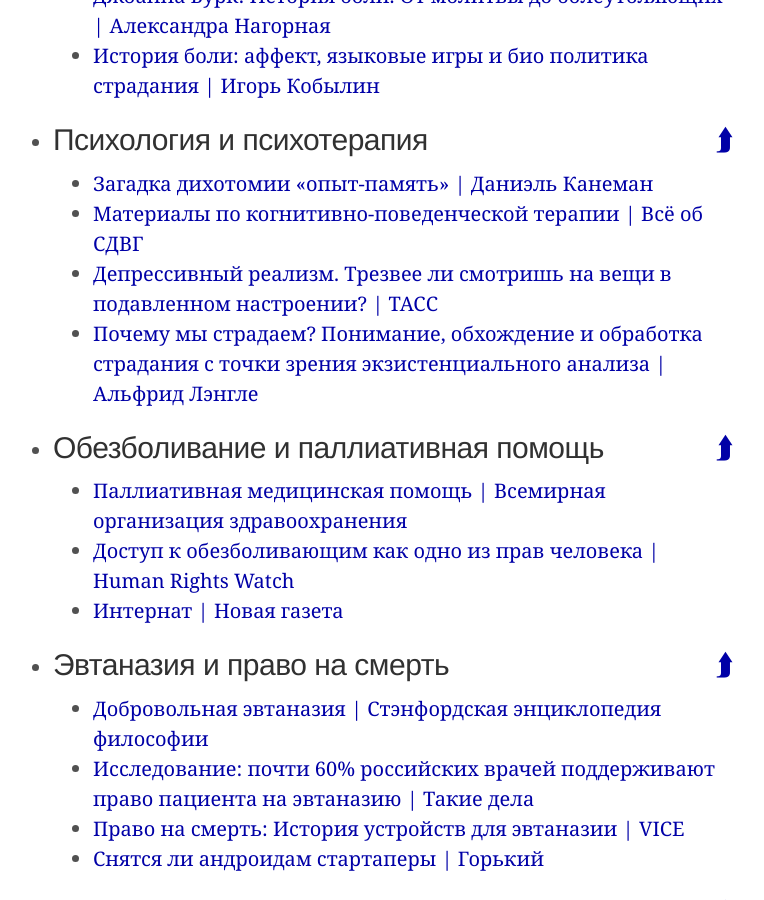
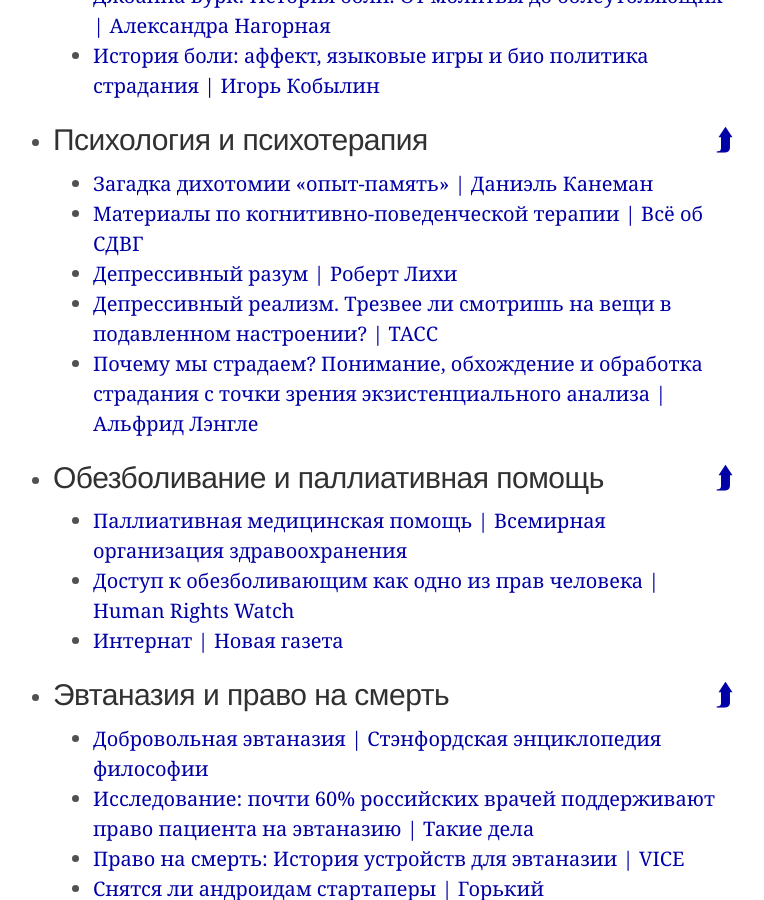
Before and after one commit to ReducingSuffering/reducingsuffering.github.io, a Jekyll site: the page built from index.md, in a window 1280 px wide and 900 px high, scrolled down 8981 px. Shown: the whole window, without its empty margins (267-1031 px from the left). Built offline with Jekyll 4.4.1, drawn with Linux system fonts in a browser that asks for light colours.

Commit message:
Update humans.html

```diff
--- a/_lists/humans.html
+++ b/_lists/humans.html
@@ -42,6 +42,7 @@
   nodes:
   - 329 # Загадка дихотомии «опыт-память» — Даниэль Канеман
   - 352 # Материалы по когнитивно-поведенческой терапии
+  - 544 # Депрессивный разум — Роберт Лихи
   - 511 # Депрессивный реализм. Трезвее ли смотришь на вещи в подавленном настроении? — ТАСС Наука
   - 254 # Почему мы страдаем? Понимание, обхождение и обработка страдания с точки зрения экзистенциального анализа — Альфрид Лэнгле
 - title: Обезболивание и паллиативная помощь
```
